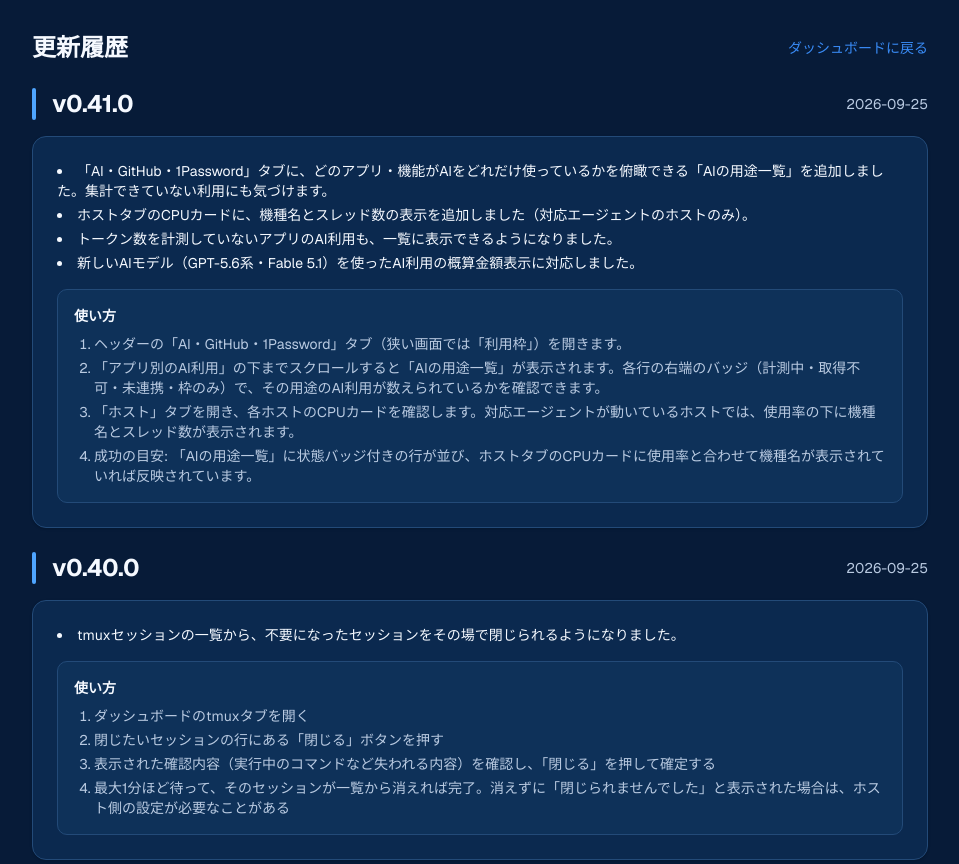
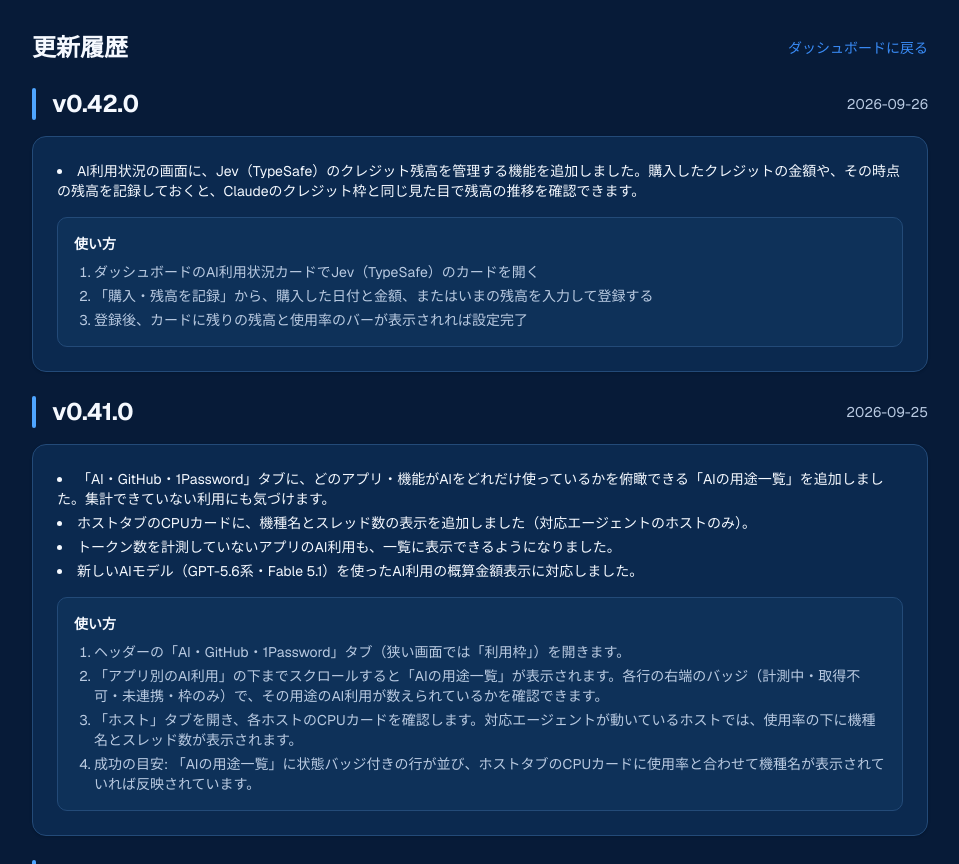
Before and after one commit to guchi-apps/ops-dashboard, a Next.js app: page /changelog in a window 1280 px wide. Shown: the top 864 px of the page, without its empty margins (160-1119 px from the left). Built offline with nearby package versions, Linux system fonts and the light colour scheme.

Commit message:
v0.42.0をリリースする。

```diff
--- a/package.json
+++ b/package.json
@@ -1,6 +1,6 @@
 {
   "name": "ops-dashboard",
-  "version": "0.41.0",
+  "version": "0.42.0",
   "private": true,
   "scripts": {
     "dev": "next dev",
--- a/src/data/changelog.ts
+++ b/src/data/changelog.ts
@@ -13,6 +13,18 @@ export interface ChangelogEntry {
 
 // 新しいバージョンを配列の先頭に追記していく（changelog-ja skill の運用ルールに従う）
 export const changelog: ChangelogEntry[] = [
+    {
+        version: "0.42.0",
+        date: "2026-09-26",
+        changes: [
+            "AI利用状況の画面に、Jev（TypeSafe）のクレジット残高を管理する機能を追加しました。購入したクレジットの金額や、その時点の残高を記録しておくと、Claudeのクレジット枠と同じ見た目で残高の推移を確認できます。",
+        ],
+        usage: [
+            "ダッシュボードのAI利用状況カードでJev（TypeSafe）のカードを開く",
+            "「購入・残高を記録」から、購入した日付と金額、またはいまの残高を入力して登録する",
+            "登録後、カードに残りの残高と使用率のバーが表示されれば設定完了",
+        ],
+    },
     {
         version: "0.41.0",
         date: "2026-09-25",
```
Also changed, not shown: 1 other file (tests, documents, lock files or other folders).
